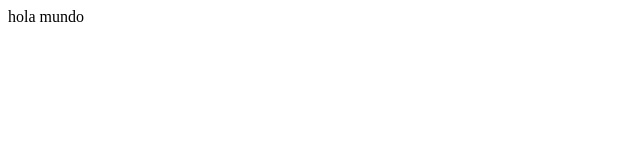
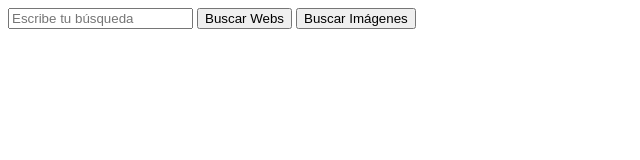
Before and after one commit to sh6ta-thecat/fakes, a plain HTML site: page index.html in a window 1280 px wide. Shown: the whole page, without its empty margins (0-640 px from the left). Drawn offline with Linux system fonts and the light colour scheme.

Commit message:
Update index.html

```diff
--- a/index.html
+++ b/index.html
@@ -1,5 +1,22 @@
 <html>
+  <head>
+    <title>Modoki</title>
+  </head>
   <body>
-    hola mundo
+    <form action="search.html" method="get" id="search-form">
+      <input type="text" name="q" id="search-input" placeholder="Escribe tu búsqueda">
+        <button type="submit">Buscar Webs</button>
+        <button type="button" onclick="searchImages()">Buscar Imágenes</button>
+    </form>
+
+    <script>
+        function searchImages() {
+            const searchInput = document.getElementById("search-input").value;
+            // Puedes realizar alguna lógica específica para la búsqueda de imágenes aquí
+            // Por ahora, simplemente redirigimos a search.html con el término de búsqueda
+            window.location.href = `search.html?q=${encodeURIComponent(searchInput)}&type=imagen`;
+        }
+    </script>
+
   </body>
 </html>
```
